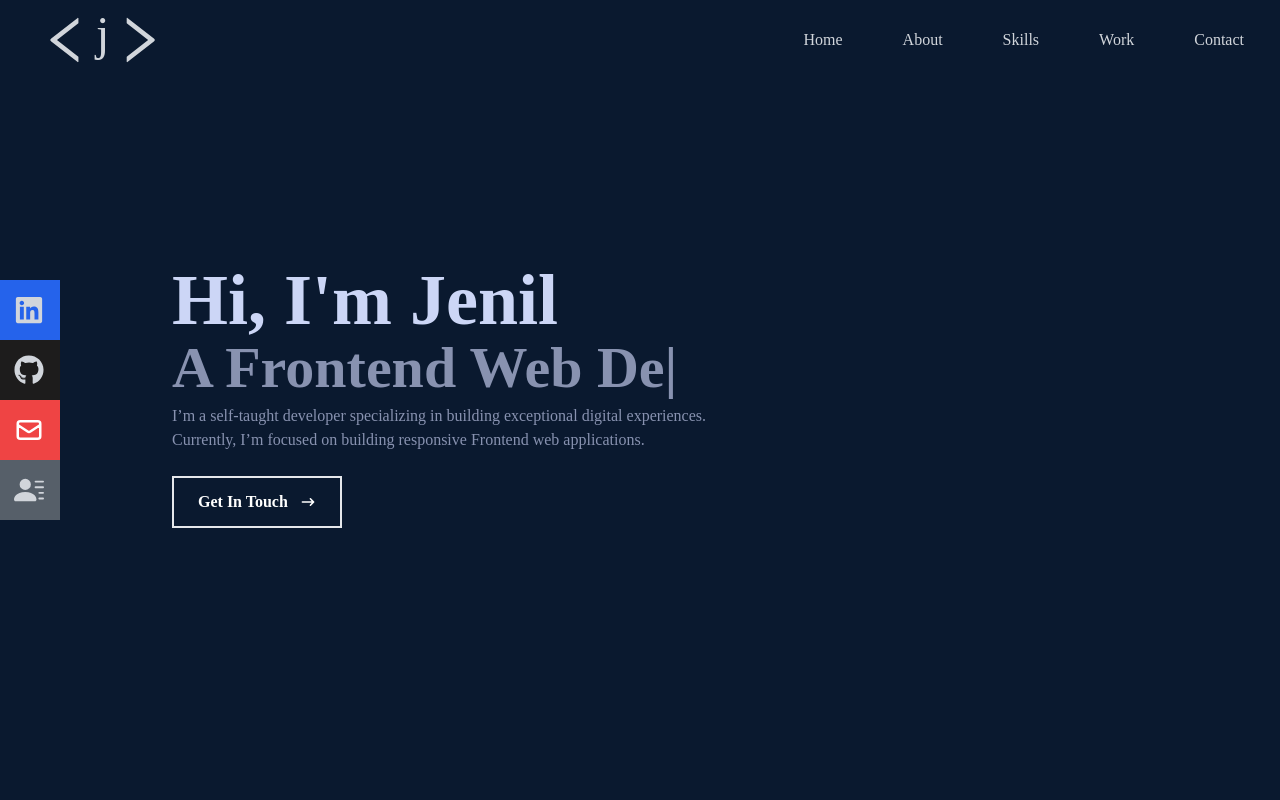
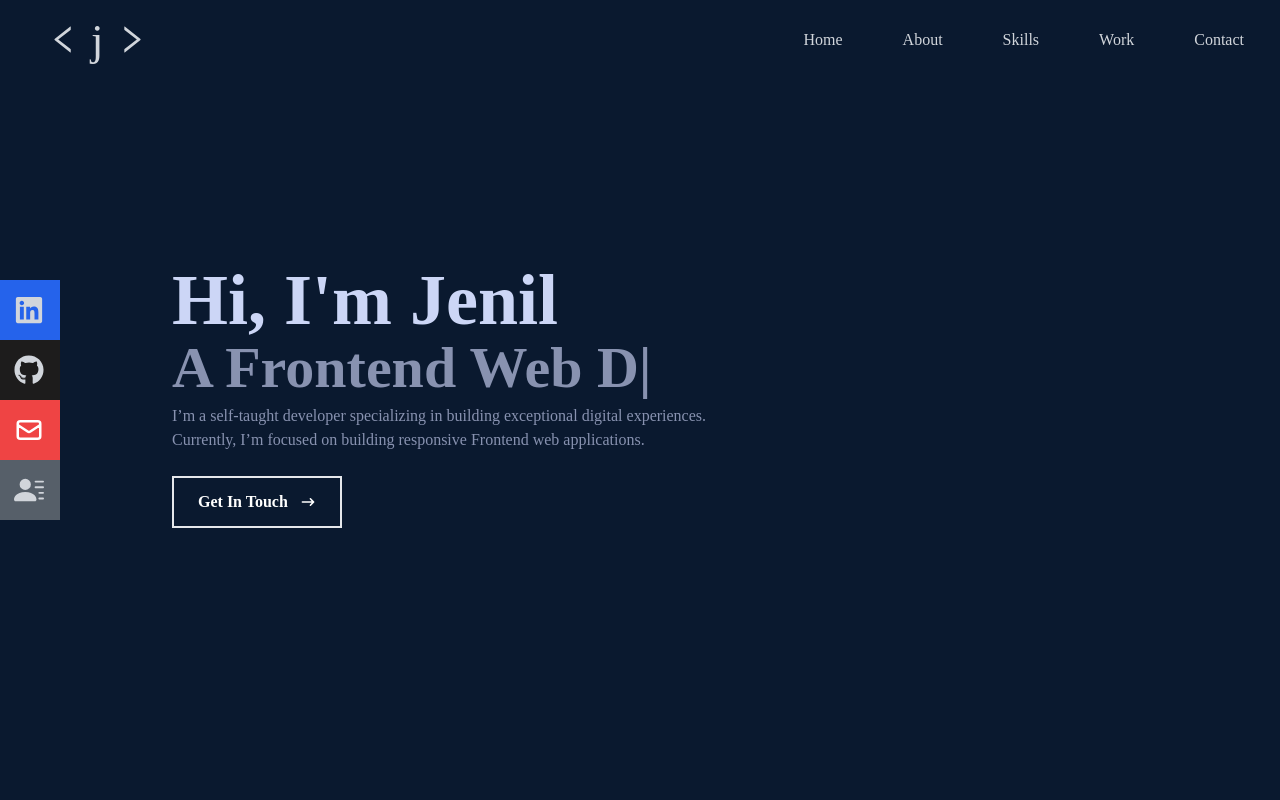
Before and after one commit to jenil97/Portfolio-web, a React (Create React App) app: page / in a window 1280 px wide. Shown: the top 800 px of the page. Built offline with nearby package versions, Linux system fonts and the light colour scheme.

Commit message:
fix: components

```diff
--- a/src/components/About.jsx
+++ b/src/components/About.jsx
@@ -2,7 +2,7 @@ import React from "react";
 
 const About = () => {
   return (
-    <div name="about" className="w-full h-screen bg-[#0a192f] text-gray-300">
+    <div name="about" className="w-full h-[110vh] md:h-[140vh] bg-[#0a192f] text-gray-300">
       <div className="flex flex-col justify-center items-center w-full h-full cursor-default">
         <div className="max-w-[1000px] w-full grid grid-cols-2 gap-8">
           <div className="sm:text-right pb-8 pl-4">
--- a/src/components/BackToTop.jsx
+++ b/src/components/BackToTop.jsx
@@ -20,7 +20,7 @@ const BackToTop = () => {
     show && (
       <button
         onClick={() => scrollToTop()}
-        className="bg-violet-600 w-16 h-16 rounded-full fixed right-5 bottom-[350px]  md:right-[100px] md:bottom-[170px] flex justify-center items-center transition-all text-white hover:scale-110 duration-500"
+        className="bg-violet-600 w-16 h-16 rounded-full fixed right-5 bottom-[320px]  md:right-[100px] md:bottom-[170px] flex justify-center items-center transition-all text-white hover:scale-110 duration-500"
       >
         <BiUpArrowAlt className="w-8 h-8" />
       </button>
--- a/src/components/Contact.jsx
+++ b/src/components/Contact.jsx
@@ -2,7 +2,7 @@ import React from 'react'
 
 const Contact = () => {
     return (
-        <div name='contact' className='w-full h-[140vh] bg-[#0a192f] flex justify-center items-center p-4'>
+        <div name='contact' className='w-full h-[110vh] md:h-[140vh] bg-[#0a192f] flex justify-center items-center p-4'>
             <form method='POST' action="https://getform.io/f/05f72e47-8973-4b77-8e20-76db1faadc34" className='flex flex-col max-w-[600px] w-full'>
                 <div className='pb-6'>
                     <p className='text-4xl font-bold inline border-b-4 border-violet-700 text-gray-300'>Contact</p>
--- a/src/components/Navbar.jsx
+++ b/src/components/Navbar.jsx
@@ -13,8 +13,8 @@ const Navbar = () => {
   return (
     <div className="fixed w-full h-[80px] flex justify-between items-center px-5 bg-[#0a192f] text-gray-300">
       <div>
-        <p className="text-5xl flex cursor-pointer ml-4">
-          <AiOutlineLeft size={60} /> j <AiOutlineRight size={60} />{" "}
+        <p className="text-3xl flex cursor-pointer ml-4 md:text-[45px]">
+          <AiOutlineLeft size={35} className='md:w-[55px]'/> j <AiOutlineRight size={35} className='md:w-[55px]' />{" "}
         </p>
       </div>
 
--- a/src/components/Skills.jsx
+++ b/src/components/Skills.jsx
@@ -11,7 +11,7 @@ import NextJS from "../assets/nextjs.png";
 
 const Skills = () => {
   return (
-    <div name="skills" className="w-full h-screen bg-[#0a192f] text-gray-300">
+    <div name="skills" className="w-full h-[110vh] md:h-[120vh] bg-[#0a192f] text-gray-300">
       {/* Container */}
       <div className="max-w-[1000px] mx-auto p-4 flex flex-col justify-center w-full h-full">
         <div>
--- a/src/components/Work.jsx
+++ b/src/components/Work.jsx
@@ -6,7 +6,7 @@ const Work = () => {
   const project = data;
 
   return (
-    <div name="work" className="w-full md:h-screen text-gray-300 bg-[#0a192f]">
+    <div name="work" className="w-full h-[140vh] md:h-[140vh] text-gray-300 bg-[#0a192f]">
       <div className="max-w-[1000px] mx-auto p-4 flex flex-col justify-center w-full h-full">
         <div className="pb-8">
           <p className="text-4xl cursor-default font-bold inline border-b-4 text-gray-300 border-violet-700">
```
